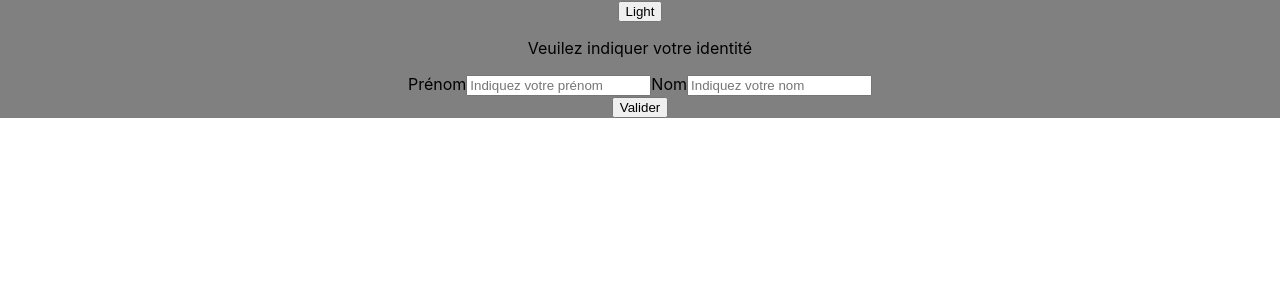
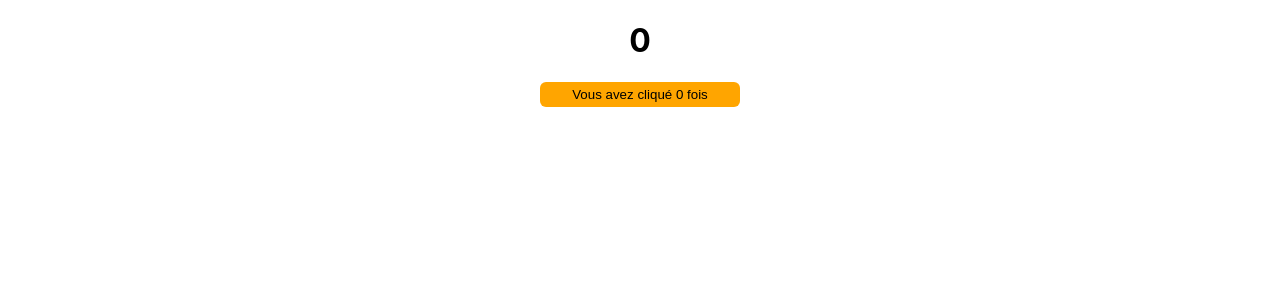
Before and after one commit to timothegonin/test-app-react, a React (Create React App) app: page / in a window 1280 px wide. Shown: the top 300 px of the page. Built offline with nearby package versions, Linux system fonts and the light colour scheme.

Commit message:
🧪 test: checkbox presence

```diff
--- a/src/App.js
+++ b/src/App.js
@@ -1,11 +1,11 @@
 // import logo from './logo.svg';
 import './App.css';
-import FindByRole from './components/Queries/FindByRole';
+import IncrementCount from './components/userInteractions/IncrementCount';
 
 function App() {
   return (
     <div className="App">
-      <FindByRole/>
+      <IncrementCount/>
     </div>
   );
 }
```
Also changed, not shown: 1 other file (tests, documents, lock files or other folders).
